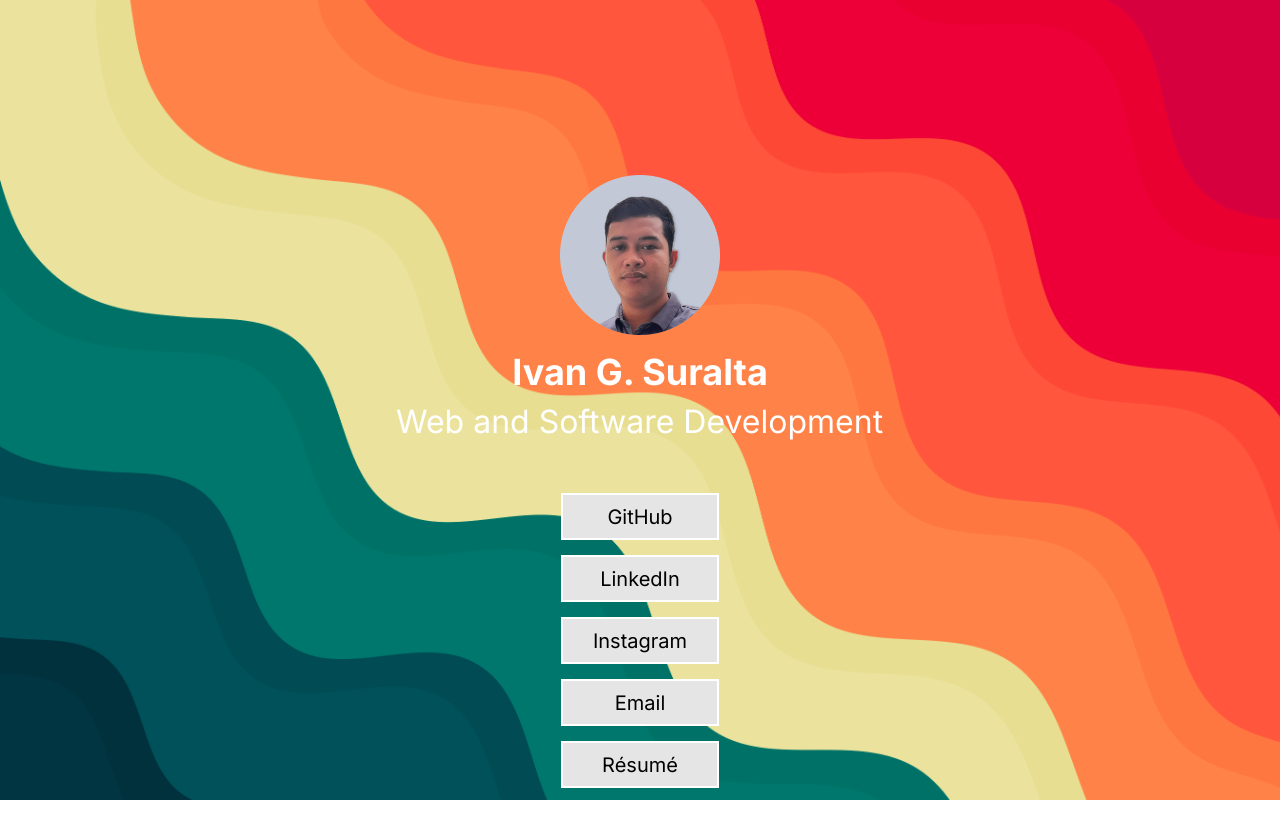
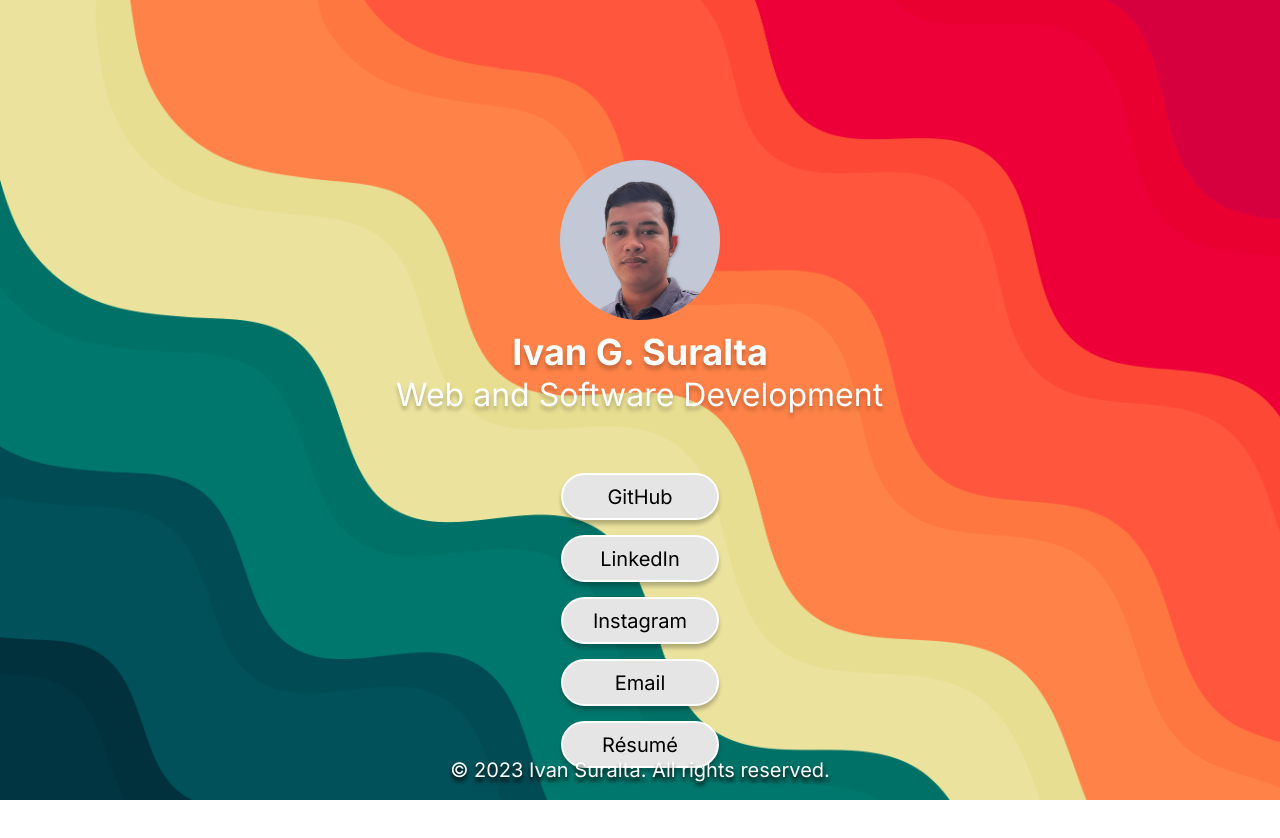
Before and after one commit to ivanovich18/Personal-Website, a plain HTML site: page index.html in a window 1280 px wide. After the commit the page ends 800 px from the top, so only its background shows below. Drawn offline with nearby package versions, Linux system fonts and the light colour scheme.

Commit message:
Added functionalities on the desktop view of the webpage

```diff
--- a/index.html
+++ b/index.html
@@ -5,10 +5,14 @@
     <meta charset="UTF-8">
     <meta http-equiv="X-UA-Compatible" content="IE=edge">
     <meta name="viewport" content="width=device-width, initial-scale=1.0">
-    <title>Ivan Suralta</title>
+    <link rel="apple-touch-icon" sizes="180x180" href="/favicon_io/apple-touch-icon.png">
+    <link rel="icon" type="image/png" sizes="32x32" href="/favicon_io/favicon-32x32.png">
+    <link rel="icon" type="image/png" sizes="16x16" href="/favicon_io/favicon-16x16.png">
+    <link rel="manifest" href="/site.webmanifest">
     <link href="styles.css" rel="stylesheet">
     <link href="https://cdn.jsdelivr.net/npm/bootstrap@5.3.0-alpha3/dist/css/bootstrap.min.css" rel="stylesheet"
         integrity="sha384-KK94CHFLLe+nY2dmCWGMq91rCGa5gtU4mk92HdvYe+M/SXH301p5ILy+dN9+nJOZ" crossorigin="anonymous">
+    <title>Ivan Suralta</title>
 </head>
 
 <body>
@@ -22,8 +26,10 @@
             <button class="bt3 button-text">Instagram</button>
             <button class="bt4 button-text">Email</button>
             <button class="bt5 button-text">Résumé</button>
-            <p class="footer-text">© 2023 Ivan Suralta. All rights reserved.</p>
         </div>
+    </div>
+    <div class="footer">
+        <p class="footer-text">© 2023 Ivan Suralta. All rights reserved.</p>
     </div>
 </body>
 
--- a/styles.css
+++ b/styles.css
@@ -3,6 +3,8 @@
 * {
     margin: 0;
     box-sizing: border-box;
+    font-family: 'Inter', arial;
+    /* border: 1px solid red; */
 }
 
 .main-body {
@@ -23,27 +25,26 @@
 .profile-pic {
     width: 160px;
     height: 160px;
-    margin-top: 175px;
+    margin-top: 160px;
 }
 
 .title-text {
     position: absolute;
-    margin-top: 350px;
-    font-family: 'Inter';
+    top: 330px;
     font-style: normal;
     font-weight: 700;
     font-size: 36px;
     line-height: 44px;
     color: #FFFFFF;
+    text-shadow: 0px 4px 4px rgba(0, 0, 0, 0.25);
 }
 
 .subtitle-text {
     position: absolute;
     width: 488px;
     height: 39px;
-    top: 402px;
-
-    font-family: 'Inter';
+    top: 375px;
+    text-shadow: 0px 4px 4px rgba(0, 0, 0, 0.25);
     font-style: normal;
     font-weight: 400;
     font-size: 32px;
@@ -52,7 +53,6 @@
 }
 
 .button-text {
-    font-family: 'Inter';
     font-style: normal;
     font-weight: 400;
     font-size: 20px;
@@ -67,40 +67,48 @@ button {
     height: 47px;
 
     background: #E5E5E5;
-    border-radius: 25px;
     border: 2px solid #FFFFFF;
+    box-shadow: 0px 4px 4px rgba(0, 0, 0, 0.25);
+    border-radius: 25px !important;
+    perspective: 1px;
+    overflow: hidden;
 }
 
 .bt1 {
-    top: 493px;
+    top: 473px;
 }
 
 .bt2 {
-    top: 555px;
+    top: 535px;
 }
 
 .bt3 {
-    top: 617px;
+    top: 597px;
 }
 
 .bt4 {
-    top: 679px;
+    top: 659px;
 }
 
 .bt5 {
-    top: 741px;
+    top: 721px;
+}
+
+.footer {
+    position: fixed;
+    left: 0;
+    bottom: 0;
+    width: 100%;
+    /* top: 930px; */
 }
 
 .footer-text {
-    position: absolute;
-    /* width: 421px;
-    height: 28px; */
-    top: 905px;
 
-    font-family: 'Inter';
+    text-align: center;
+    text-shadow: 0px 4px 4px #000000;
     font-style: normal;
     font-weight: 400;
-    font-size: 24px;
+    font-size: 20px;
     line-height: 28px;
 
     color: #FFFFFF;
```
Also changed, not shown: favicon_io/about.txt (added), favicon_io/android-chrome-192x192.png (added), favicon_io/android-chrome-512x512.png (added), favicon_io/apple-touch-icon.png (added), favicon_io/favicon-16x16.png (added), favicon_io/favicon-32x32.png (added), favicon_io/favicon.ico (added), favicon_io/site.webmanifest (added).
